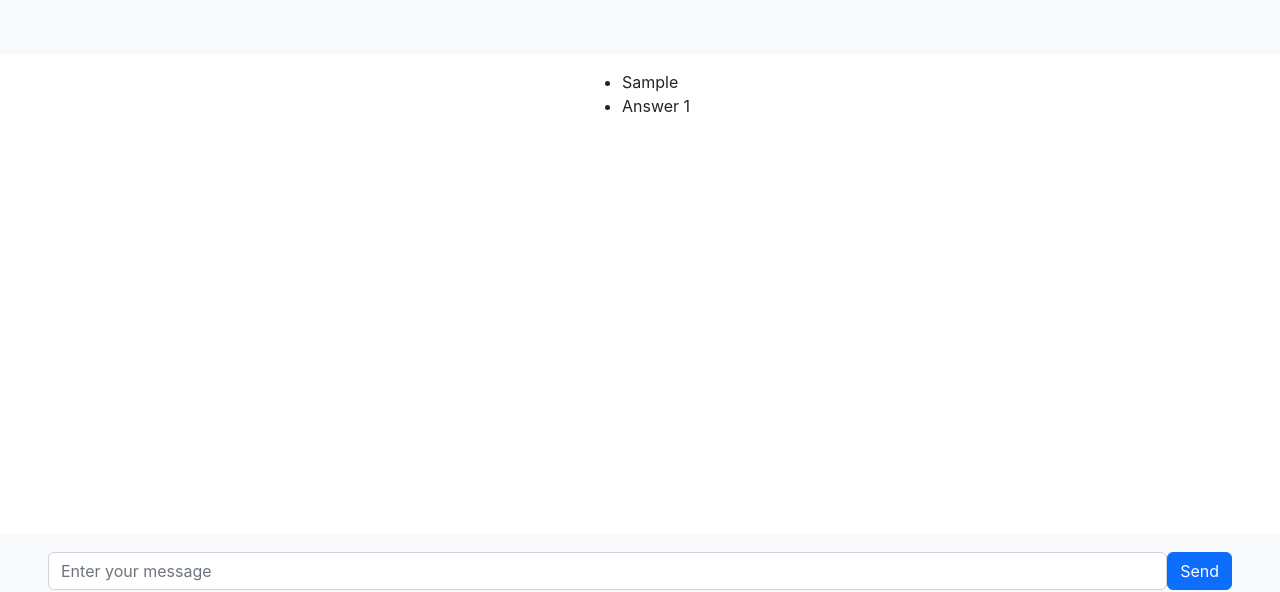
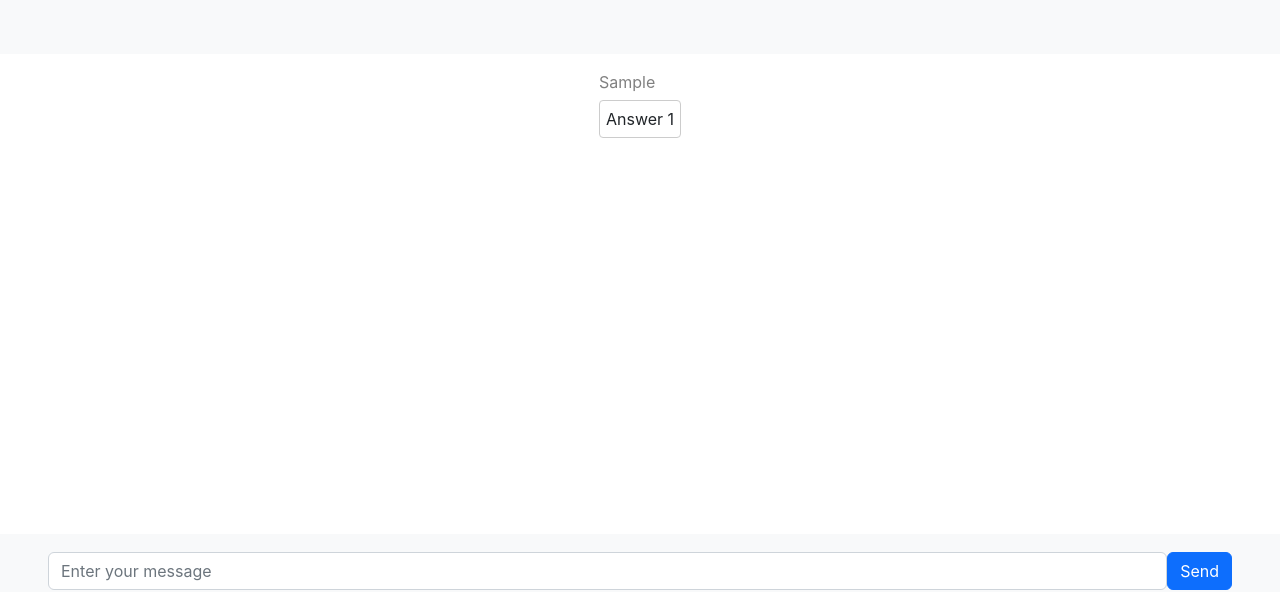
Before and after one commit to b0esium/hypatia, a React (Create React App) app: page / in a window 1280 px wide. Both pictures are taken after typing "Sample" into the empty fields and a click on the button "Send". Shown: the part 186-778 px from the top of the page. Built offline with nearby package versions, Linux system fonts and the light colour scheme; data requests are answered from the project's data file.

Commit message:
Improve UI dialog css

```diff
--- a/src/App.js
+++ b/src/App.js
@@ -39,7 +39,7 @@ const App = () => {
       <Row style={{ height: "60vh", overflowY: "scroll", paddingTop: "2vh" }}>
         <Col
           className="d-flex align-items-center"
-          style={{ flexDirection: "column" }}
+          style={{ flexDirection: "column", padding: "0 24px" }}
         >
           <Dialog texts={texts}></Dialog>
         </Col>
--- a/src/components/Dialog.js
+++ b/src/components/Dialog.js
@@ -19,10 +19,26 @@ function Dialog({ texts }) {
     <div ref={dialogRef}>
       {texts.map((text, index) => {
         return (
-          <ul key={index}>
-            <li key={`${index}-${text[0]}`}>{text[0]}</li>
-            <li key={`${index}-${text[1]}`}>{text[1]}</li>
-          </ul>
+          <div key={index} style={{ marginBottom: "24px" }}>
+            {/* question */}
+            <div
+              key={`${index}-${text[0]}`}
+              style={{ color: "grey", marginBottom: "6px" }}
+            >
+              {text[0]}
+            </div>
+            {/* answer */}
+            <div
+              key={`${index}-${text[1]}`}
+              style={{
+                border: "1px solid #ccc",
+                borderRadius: "4px",
+                padding: "6px",
+              }}
+            >
+              {text[1]}
+            </div>
+          </div>
         );
       })}
     </div>
```
Also changed, not shown: src/App.css (deleted, +0 -38 lines).
